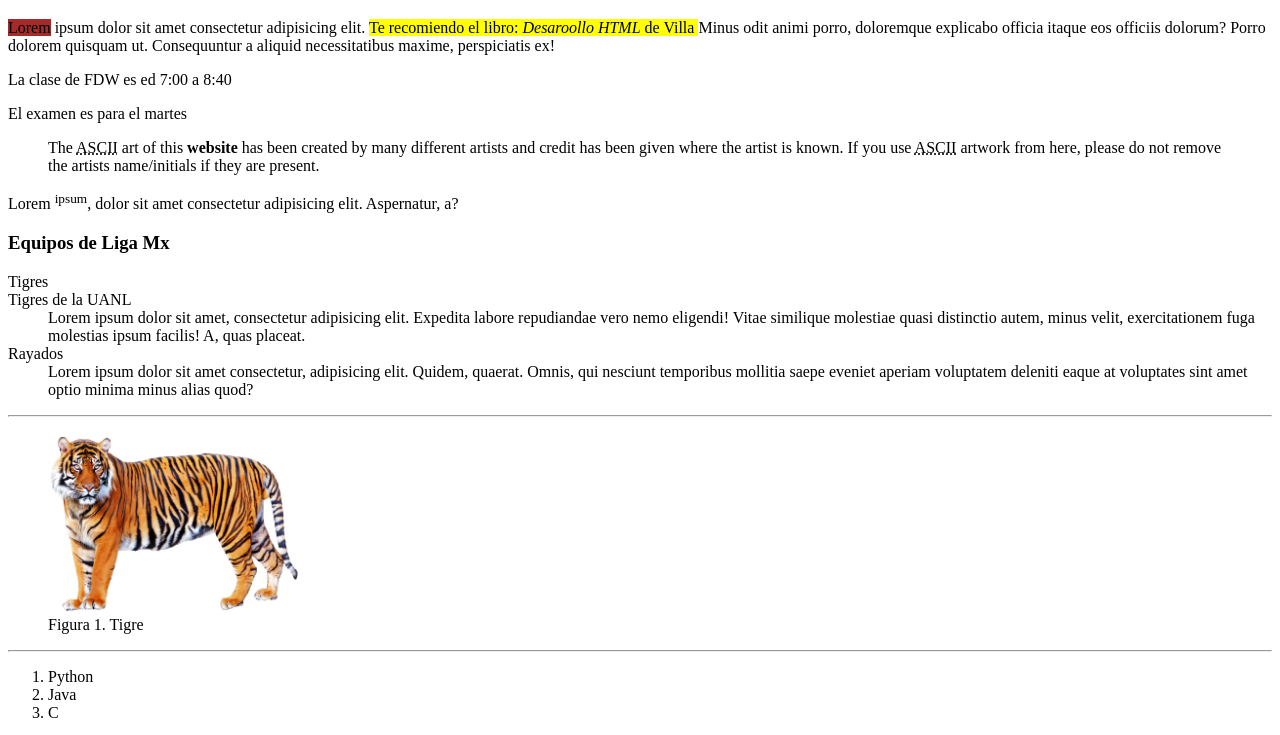
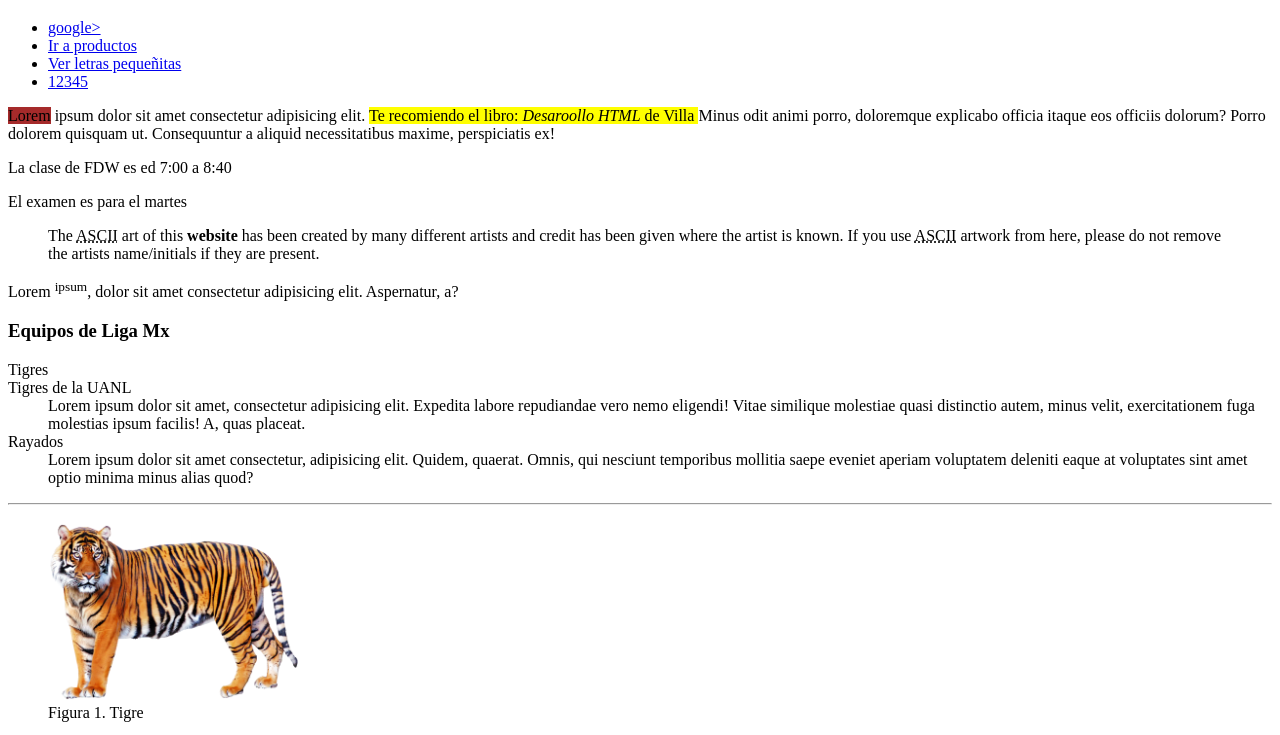
Before and after one commit to NestorSandoval/w52_9_Feb, a plain HTML site: page index.html in a window 1280 px wide. Shown: the part 61-796 px from the top of the page. Drawn offline with Linux system fonts and the light colour scheme.

Commit message:
add diferentes tipos de  links

```diff
--- a/index.html
+++ b/index.html
@@ -11,7 +11,24 @@
     <header>
         <h1>HTML-Elementos de agrupacion</h1>
         <nav>
-
+            <ul>
+                <!-- Link normal -->
+                <li>
+                    <a href="https://www.google.com">google></a>
+                </li>
+                <!-- Link hacia una pagina dentro de tu sitio -->
+                <li>
+                   <a href="productos.html">Ir a productos</a>
+                </li>
+                <!-- Link hacia alguna parte del documento -->
+                <li>
+                    <a href="#letras">Ver letras pequeñitas</a>
+                </li>
+                <!-- Link tel -->
+                <li>
+                    <a href="tel:12345">12345</a>
+                </li>
+            </ul>
         </nav>
     </header>
     <!-- Contenido -->
@@ -82,7 +99,7 @@
         <address>
             <p>Desarrollador: Yo mero</p>
         </address>
-        <small>
+        <small id="letras">
             Lorem ipsum dolor sit amet, consectetur adipisicing elit. In maiores beatae mollitia molestiae error ipsa id tempora vel commodi corporis accusamus eius voluptate, alias facilis tempore nemo quas itaque magni.
         </small>
     </footer>
```
Also changed, not shown: productos.html (added, +12 -0 lines).
